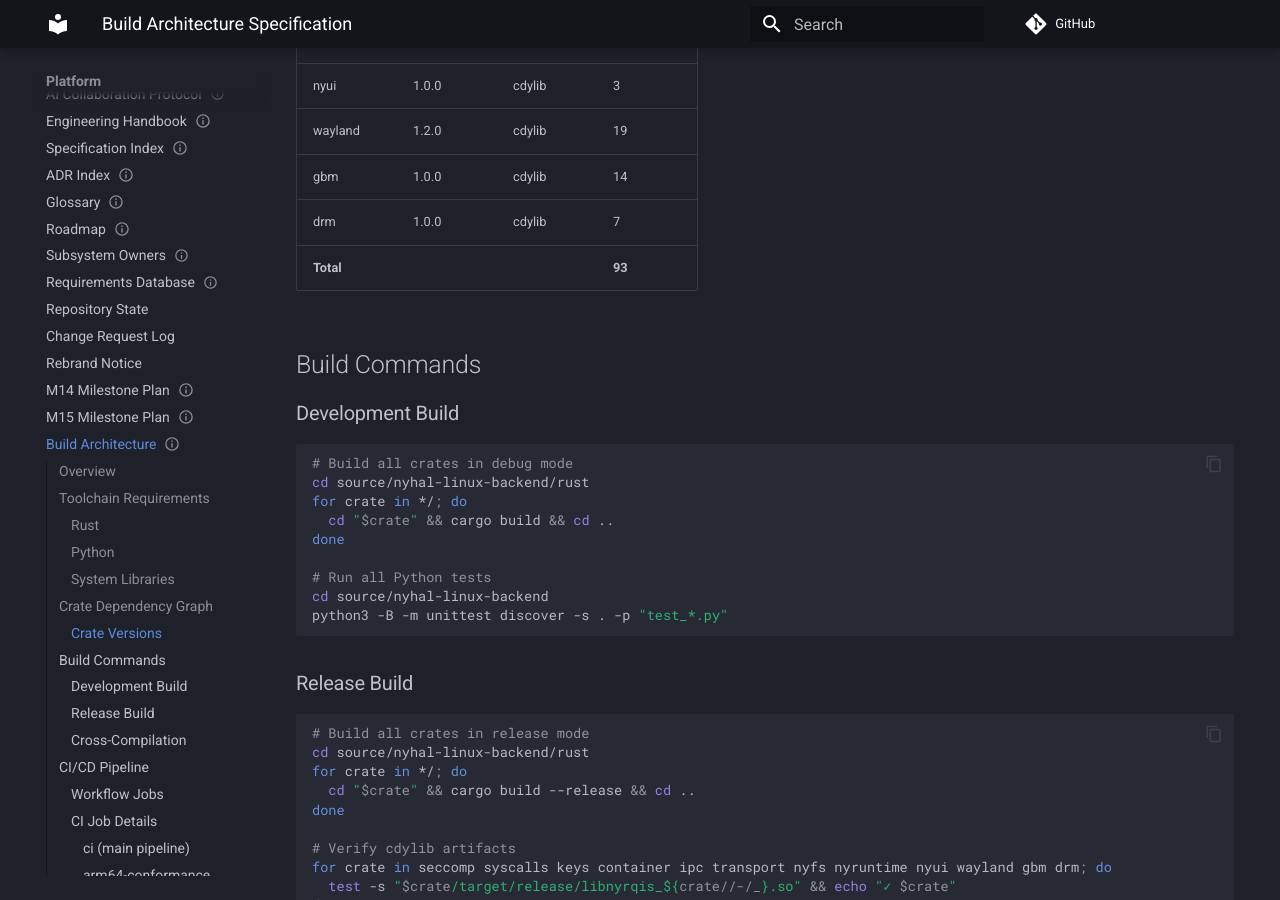
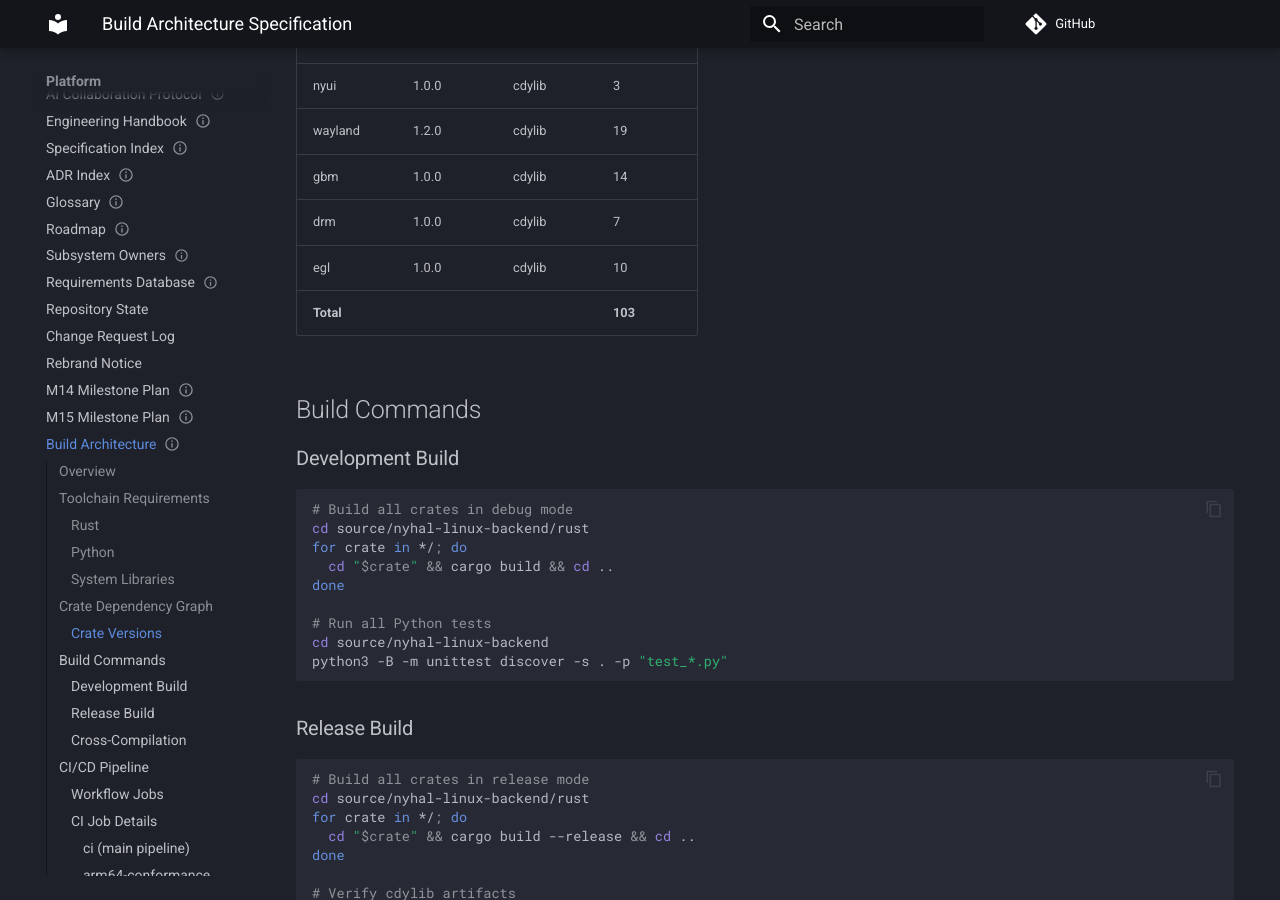
Before and after one commit to Myco-mycelium/Nythera, an MkDocs documentation site: the page built from docs/00-platform/BUILD_ARCHITECTURE.md, in a window 1280 px wide and 900 px high, scrolled down 2534 px. Built offline with MkDocs 1.6.1 and Material for MkDocs 9.7.7, drawn with Linux system fonts in a browser that asks for light colours; comment, search, counter and statistics services are not loaded; some of the changed text lies outside the part shown.

Commit message:
Update BUILD_ARCHITECTURE.md with EGL crate (16 crates, 103 Rust tests)
🤖 Generated with Codebuff
Co-Authored-By: Codebuff <noreply@codebuff.com>

```diff
--- a/docs/00-platform/BUILD_ARCHITECTURE.md
+++ b/docs/00-platform/BUILD_ARCHITECTURE.md
@@ -99,7 +99,8 @@ targets, CI/CD pipeline, and reproducible build guidelines.
 | wayland | 1.2.0 | cdylib | 19 |
 | gbm | 1.0.0 | cdylib | 14 |
 | drm | 1.0.0 | cdylib | 7 |
-| **Total** | | | **93** |
+| egl | 1.0.0 | cdylib | 10 |
+| **Total** | | | **103** |
 
 ## Build Commands
 
@@ -234,6 +235,7 @@ default feature set.
 | wayland | 19 | Wayland protocol, FFI, output detection |
 | gbm | 14 | GBM buffer allocation |
 | drm | 7 | DRM atomic modesetting |
+| egl | 10 | EGL OpenGL ES rendering |
 | container | 10 | Container lifecycle |
 | syscalls | 8 | Clone/launch |
 | launcher | 6 | Process management |
@@ -245,7 +247,7 @@ default feature set.
 | transport | 3 | Network transport |
 | nyui | 3 | NUI document parsing |
 | nyruntime | 2 | Runtime loop |
-| **Total** | **93** | |
+| **Total** | **103** | |
 
 ### Conformance Testing
 
```
